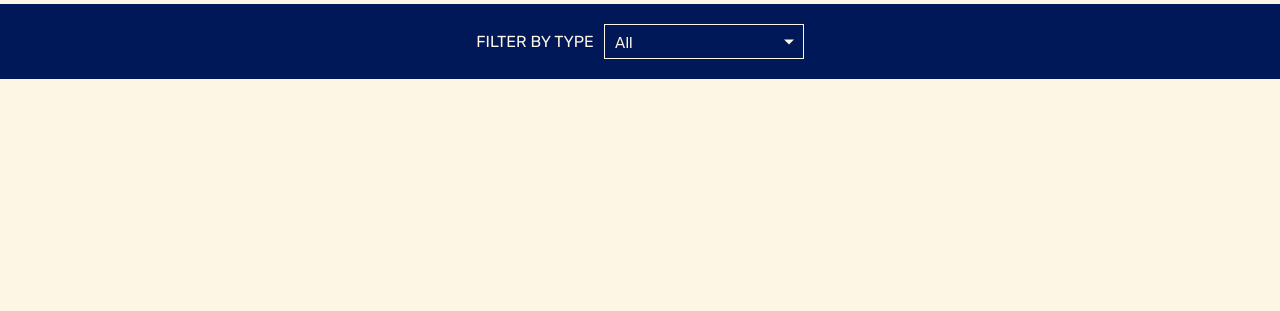
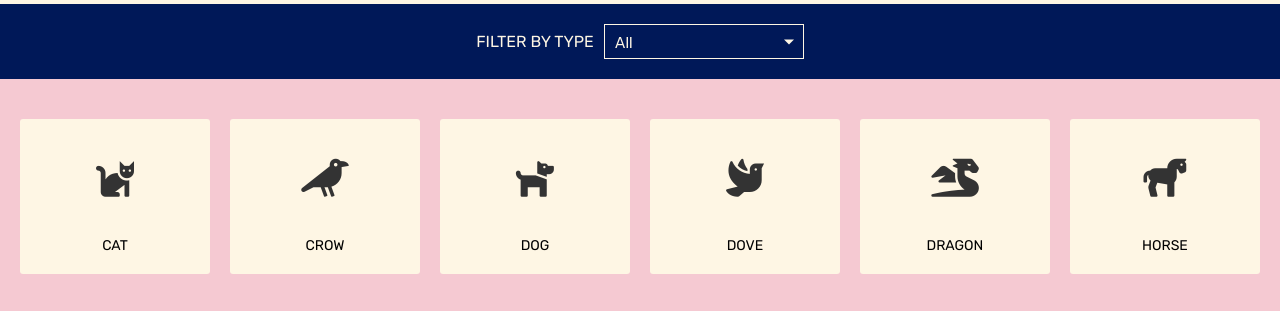
Before and after one commit to GalinaShcherbak84/js-es6-icons, a plain HTML site: page index.html in a window 1280 px wide. Shown: the part 86-397 px from the top of the page. Drawn offline with Linux system fonts and the light colour scheme.

Commit message:
printare le icone a schermo

```diff
--- a/data.js
+++ b/data.js
@@ -96,3 +96,38 @@ const icons = [
         family: 'fas',
     },
 ];
+
+const container = document.querySelector('.icons');
+//console.log(container);
+
+// 1 printare le icone a schermo
+printIcons(icons, container);
+
+
+
+
+
+
+
+
+
+// funzioni
+
+// 1 printare le icone a schermo
+function printIcons(icons, container){
+    // generara il markup per le icone
+    let html = '';
+    icons.forEach((icon) =>{
+        //console.log(ikon);
+        const {family, prefix, name} = icon;
+        html +=
+        `<div class="icon p-20">
+            <i class="${family} ${prefix}${name} p-20"
+            style="color: #333"></i>
+            <div class="titel">${name}</div>
+        </div>
+        `
+    });
+    // aggiunta icone al container
+    container.innerHTML = html;
+}
--- a/index.css
+++ b/index.css
@@ -6,6 +6,7 @@
 }
 body{
     font-family: 'Rubik', sans-serif;
+
 }
 /* utilities */
 .p-20{
@@ -72,7 +73,7 @@ body{
     align-content: flex-start;
     flex-wrap: wrap;
     padding: 20px 10px;
-    background:#fef6e4;
+    background: #f5c9d2;
 }
 .icons .icon{
     flex-basis: calc(100% / 6 - 20px);
--- a/index.html
+++ b/index.html
@@ -27,10 +27,10 @@
             </div>
         </div>
         <div class="icons">
-            <!-- <div class="icon p-20">
+            <div class="icon p-20">
                 <i class="fas fa-cat p-20" style="color:#333"></i>
                 <div class="titel">Cat</div>
-            </div> -->
+            </div>
         </div>
     </div>
 
```
